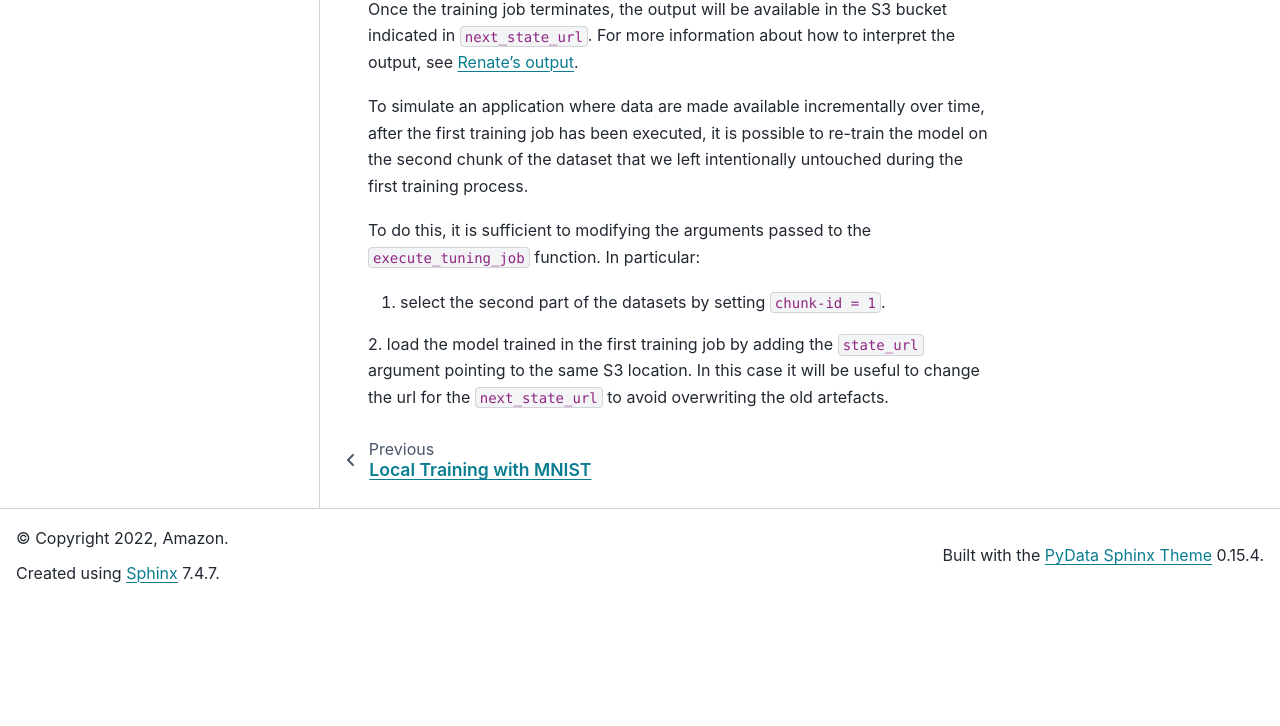
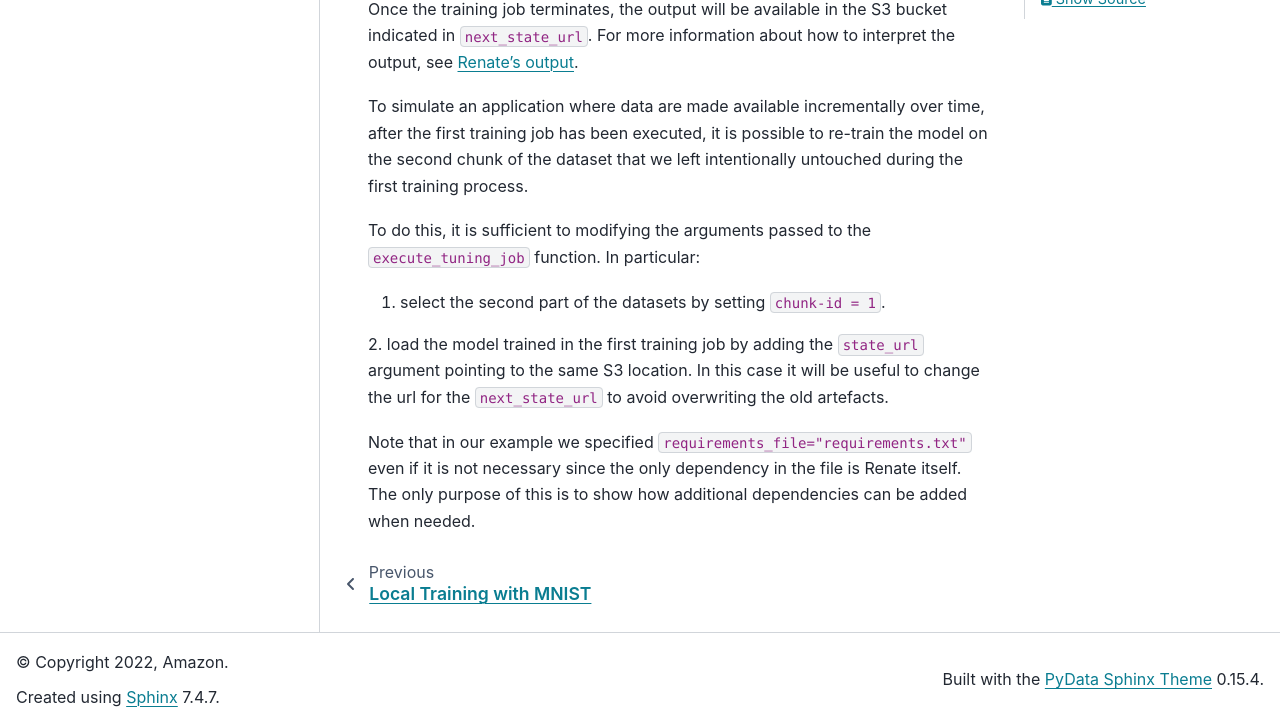
Before and after one commit to awslabs/Renate, a Sphinx documentation site: the page built from doc/examples/train_classifier_sagemaker.rst, in a window 1280 px wide and 900 px high, scrolled down 1444 px, cut to the strip 174-900 px from the top of the window. Built offline with Sphinx 7.4.7 and the PyData theme 0.15.4, drawn with Linux system fonts in a browser that asks for light colours; pages that are not in the unit, such as notebooks, are missing from menus; before the commit the page ends 2220 px from its top, so only the background shows below that.

Commit message:
Fixed problem with requirements.txt in CIFAR example (#79)

```diff
--- a/doc/examples/train_classifier_sagemaker.rst
+++ b/doc/examples/train_classifier_sagemaker.rst
@@ -65,3 +65,7 @@
 2. load the model trained in the first training job by adding the :code:`state_url`
 argument pointing to the same S3 location. In this case it will be useful to change the
 url for the :code:`next_state_url` to avoid overwriting the old artefacts.
+
+Note that in our example we specified :code:`requirements_file="requirements.txt"`
+even if it is not necessary since the only dependency in the file is Renate itself.
+The only purpose of this is to show how additional dependencies can be added when needed.
```
Also changed, not shown: 1 other file.
